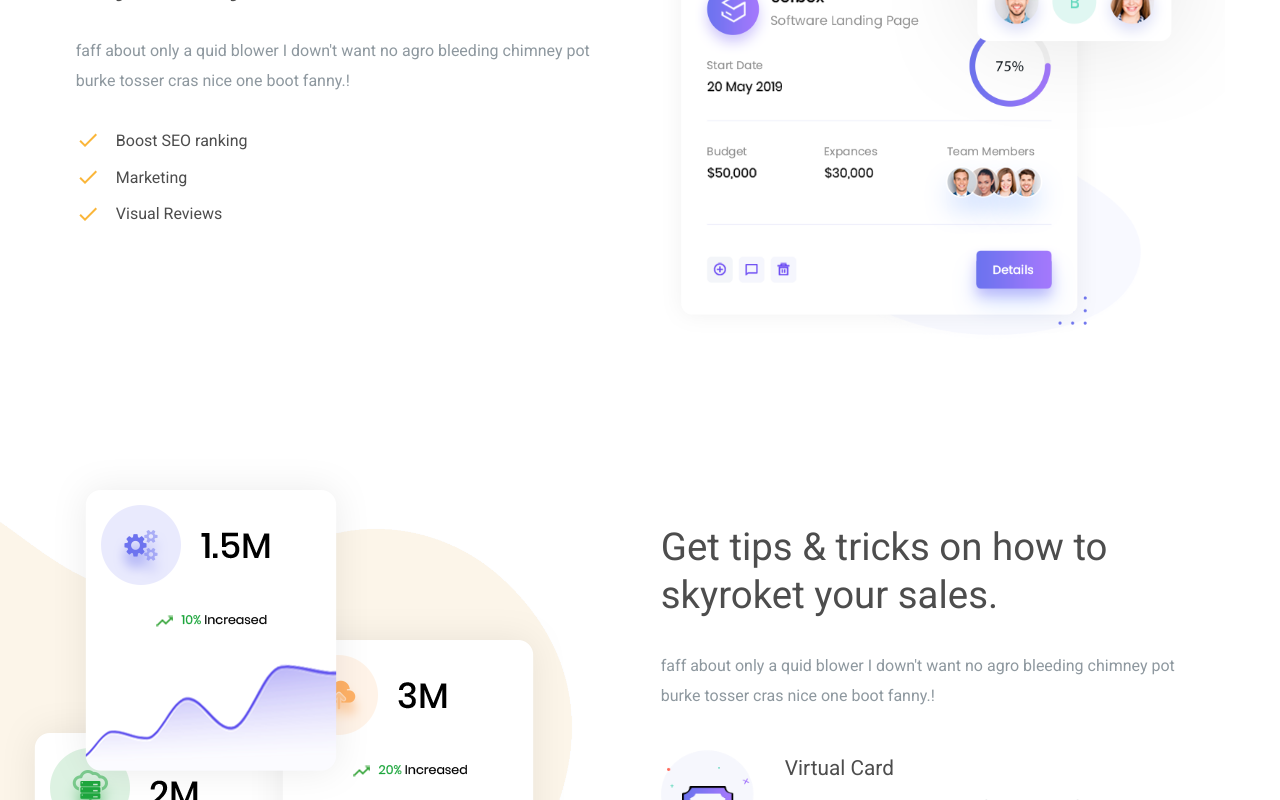
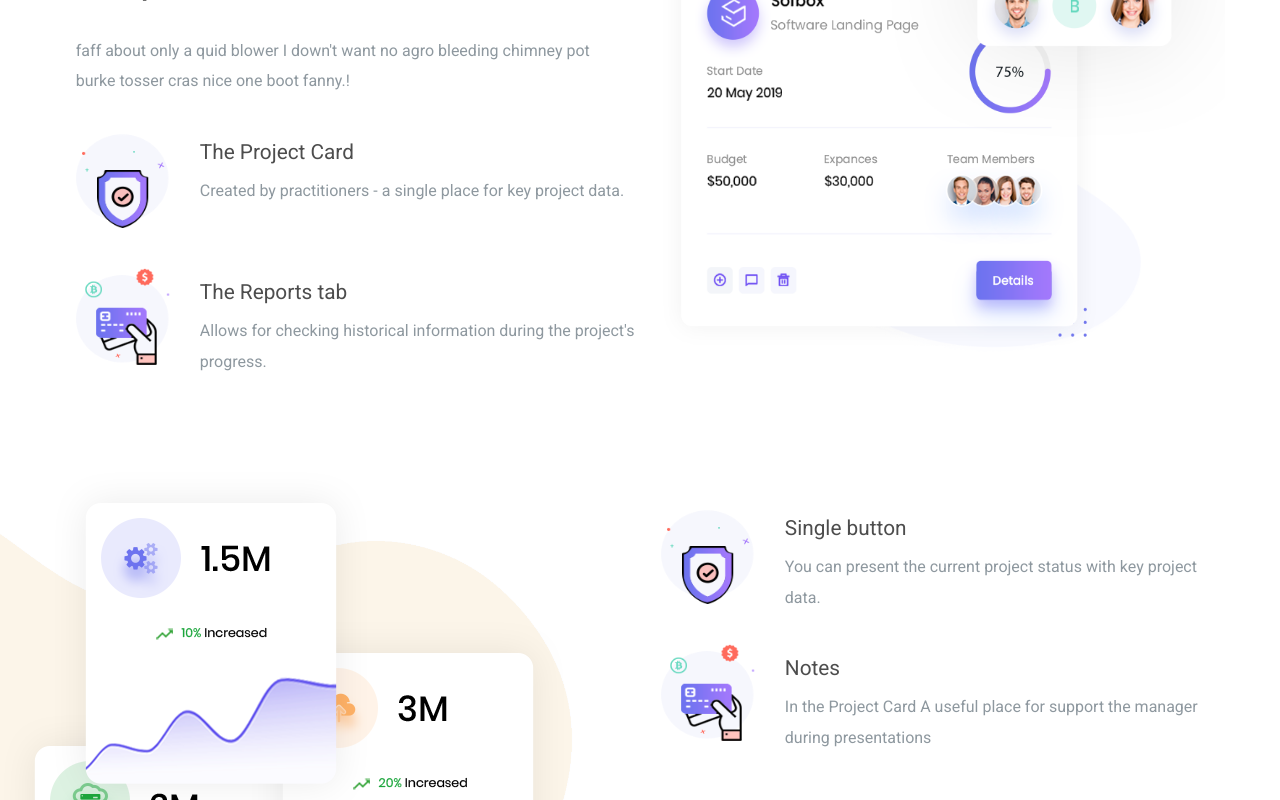
Before and after one commit to MarcinGazda/PPMLight.WWW, a React (Vite) app: page / in a window 1280 px wide. Shown: the part 1400-2200 px from the top of the page. Built offline with nearby package versions, Linux system fonts and the light colour scheme.

Commit message:
feat: update texts on tips & tricks section

```diff
--- a/src/views/TipsAndTricks/Index.tsx
+++ b/src/views/TipsAndTricks/Index.tsx
@@ -15,15 +15,30 @@ const TIPS = ["Boost SEO ranking", "Marketing", "Visual Reviews"];
 const TRICKS = [
   {
     img: shield,
-    title: "Virtual Card",
+    title: "The Project Card",
     description:
-      "There are many variations of passages of Lorem Ipsum available",
+      "Created by practitioners - a single place for key project data.",
   },
   {
     img: card,
-    title: "Buyer Protection",
+    title: "The Reports tab",
     description:
-      "There are many variations of passages of Lorem Ipsum available",
+      "Allows for checking historical information during the project's progress.",
+  },
+];
+
+const TRICKS2 = [
+  {
+    img: shield,
+    title: "Single button",
+    description:
+      "You can present the current project status with key project data.",
+  },
+  {
+    img: card,
+    title: "Notes",
+    description:
+      "In the Project Card A useful place for support the manager during presentations",
   },
 ];
 
@@ -44,7 +59,10 @@ const TipsAndTricks = () => {
     </li>
   ));
 
-  const tricksElements = TRICKS.map((trick, index) => (
+  const tricksElements = (data: Array<any>) => {
+    return (
+      <>
+        {data.map((trick, index) => (
           <div
             data-aos="fade-up"
             data-aos-once="true"
@@ -61,19 +79,24 @@ const TipsAndTricks = () => {
               </p>
             </div>
           </div>
-  ));
+        ))}
+      </>
+    )
+  };
+
   return (
     <section>
       <div className={styles.container}>
         <div className={styles.text}>
           <h2 className={styles.title}>
-            Get tips & tricks on how to skyroket your sales.
+            What sets us apart are our unique features.
           </h2>
           <p className={styles.description}>
             faff about only a quid blower I down't want no agro bleeding chimney
             pot burke tosser cras nice one boot fanny.!
           </p>
-          <ul>{tipsElements}</ul>
+          {/* <ul>{tipsElements}</ul> */}
+          {tricksElements(TRICKS)}
         </div>
         <div data-aos="fade" data-aos-once="true" className={styles.imgWrapper}>
           <img className={styles.img} src={tipsImg} alt="" />
@@ -81,14 +104,14 @@ const TipsAndTricks = () => {
       </div>
       <div className={`${styles.container} ${styles.reverse}`}>
         <div className={styles.text}>
-          <h2 className={styles.title}>
-            Get tips & tricks on how to skyroket your sales.
-          </h2>
-          <p className={styles.description}>
+          {/* <h2 className={styles.title}>
+            What sets us apart are our unique features.
+          </h2> */}
+          {/* <p className={styles.description}>
             faff about only a quid blower I down't want no agro bleeding chimney
             pot burke tosser cras nice one boot fanny.!
-          </p>
-          {tricksElements}
+          </p> */}
+          {tricksElements(TRICKS2)}
         </div>
         <div data-aos="fade" data-aos-once="true" className={styles.imgWrapper}>
           <img className={styles.img} src={tips2Img} alt="" />
```
Lines whose indentation alone changed are shown as unchanged.
